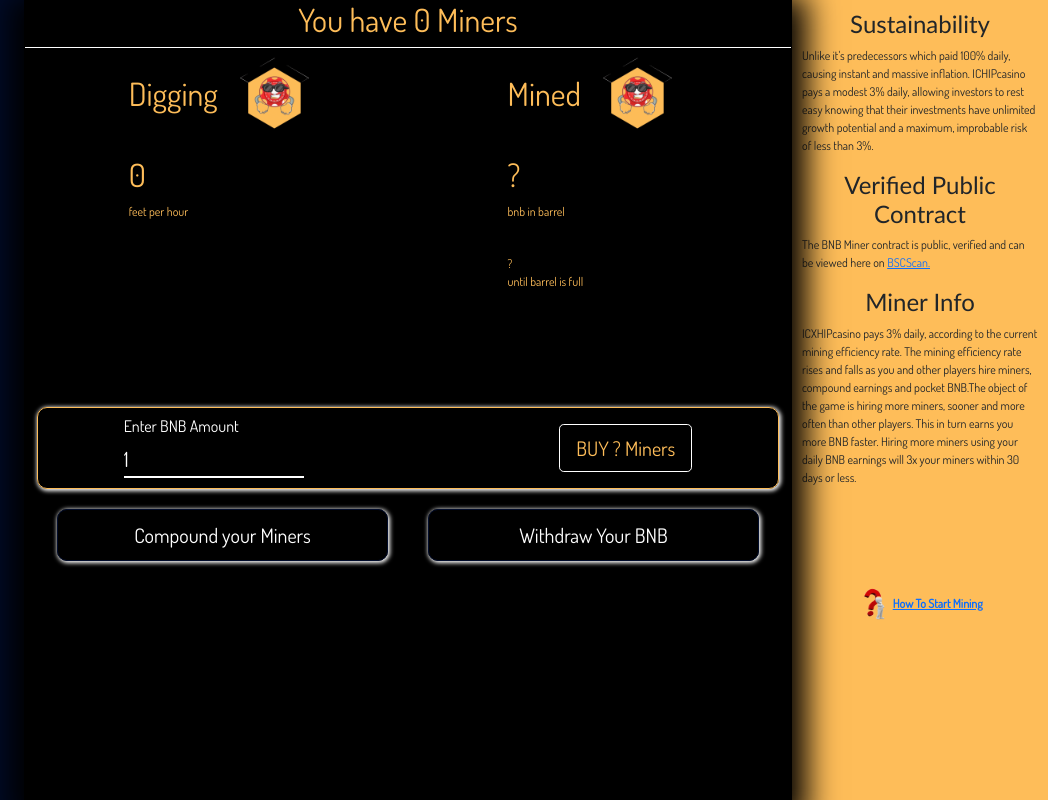
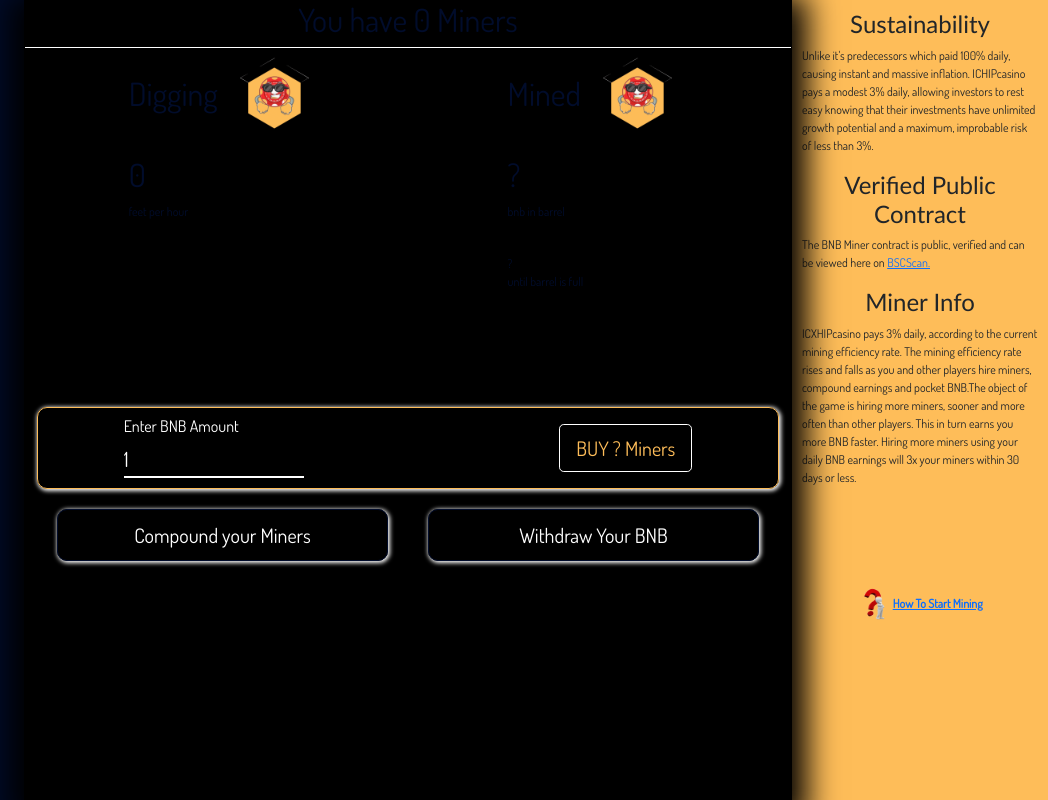
Before and after one commit to johntirub/clubcierreo, a plain HTML site: page index.html in a window 1280 px wide. Shown: the top 800 px of the page, 232-1280 px from the left. Drawn offline with nearby package versions, Linux system fonts and the light colour scheme; a web font is replaced by a local one.

Commit message:
Update custom.css

```diff
--- a/custom.css
+++ b/custom.css
@@ -81,7 +81,7 @@ body{
   box-shadow:0 10px 30px 15px rgb(0, 0, 0);
   -webkit-backdrop-filter: blur(5px);
   border: 1px solid rgba(0, 0, 0, 0.3);
-  color: #FEBD59;
+  color: #010c2b;
 }
 .jumbotron{
   display: flex;
```
